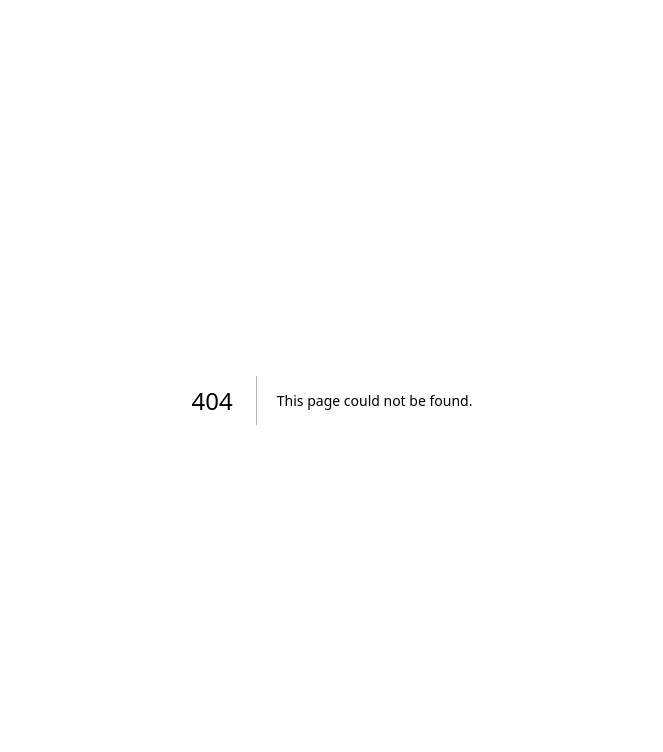
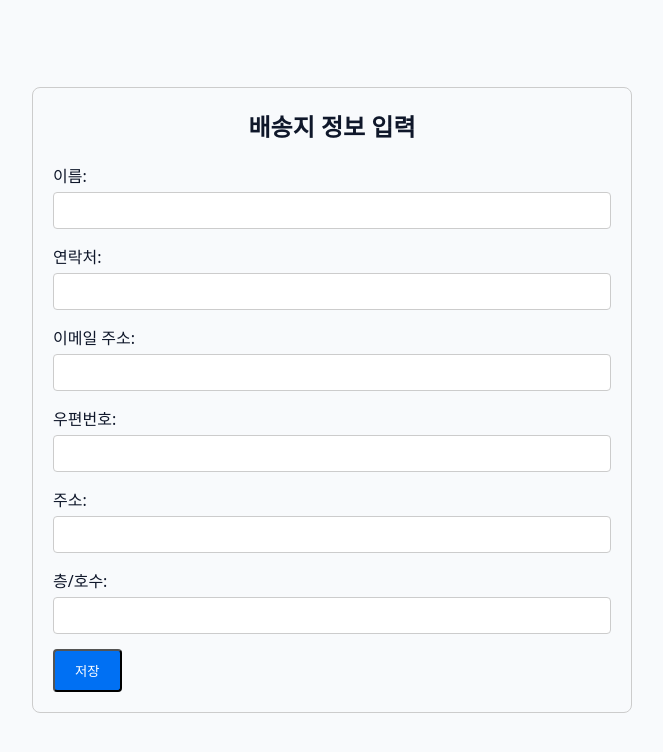
Before and after one commit to yohan-work/testsyncrepo, a Next.js app: page /shipping in a window 1280 px wide. Before the commit this address had no page. Shown: the top 752 px of the page, without its empty margins (308-971 px from the left). Built offline with nearby package versions, Linux system fonts and the light colour scheme.

Commit message:
feat: shipping-page-develop

```diff
--- /dev/null
+++ b/app/shipping/page.tsx
@@ -0,0 +1,128 @@
+"use client";
+
+import React, { useState } from 'react';
+import { useRouter } from 'next/navigation';
+
+const ShippingPage: React.FC = () => {
+  const router = useRouter();
+  const [formData, setFormData] = useState({
+    name: '',
+    contact: '',
+    email: '',
+    zip: '',
+    address: '',
+    floor: '',
+  });
+  const [error, setError] = useState('');
+
+  const handleChange = (e: React.ChangeEvent<HTMLInputElement>) => {
+    setFormData({
+      ...formData,
+      [e.target.name]: e.target.value,
+    });
+  };
+
+  const handleSubmit = async (e: React.FormEvent) => {
+    e.preventDefault();
+
+    // Basic validation
+    if (!formData.name || !formData.contact || !formData.email || !formData.zip || !formData.address) {
+      setError('All fields are required');
+      return;
+    }
+
+    // Clear error
+    setError('');
+
+    // Simulate data saving
+    console.log('Form data saved:', formData);
+
+    // Redirect to home page
+    router.push('/');
+  };
+
+  return (
+    <div style={{ display: 'flex', justifyContent: 'center', alignItems: 'center', height: '100vh' }}>
+      <div style={{ width: '100%', maxWidth: '600px', padding: '20px', border: '1px solid #ccc', borderRadius: '8px' }}>
+        <h1 style={{ fontSize: '24px', marginBottom: '20px', textAlign: 'center' }}>배송지 정보 입력</h1>
+        {error && <p style={{ color: 'red', marginBottom: '10px' }}>{error}</p>}
+        <form onSubmit={handleSubmit}>
+          <div style={{ marginBottom: '15px' }}>
+            <label htmlFor="name" style={{ display: 'block', marginBottom: '5px' }}>이름:</label>
+            <input
+              id="name"
+              name="name"
+              type="text"
+              value={formData.name}
+              onChange={handleChange}
+              required
+              style={{ width: '100%', padding: '10px', borderRadius: '4px', border: '1px solid #ccc' }}
+            />
+          </div>
+          <div style={{ marginBottom: '15px' }}>
+            <label htmlFor="contact" style={{ display: 'block', marginBottom: '5px' }}>연락처:</label>
+            <input
+              id="contact"
+              name="contact"
+              type="text"
+              value={formData.contact}
+              onChange={handleChange}
+              required
+              style={{ width: '100%', padding: '10px', borderRadius: '4px', border: '1px solid #ccc' }}
+            />
+          </div>
+          <div style={{ marginBottom: '15px' }}>
+            <label htmlFor="email" style={{ display: 'block', marginBottom: '5px' }}>이메일 주소:</label>
+            <input
+              id="email"
+              name="email"
+              type="email"
+              value={formData.email}
+              onChange={handleChange}
+              required
+              style={{ width: '100%', padding: '10px', borderRadius: '4px', border: '1px solid #ccc' }}
+            />
+          </div>
+          <div style={{ marginBottom: '15px' }}>
+            <label htmlFor="zip" style={{ display: 'block', marginBottom: '5px' }}>우편번호:</label>
+            <input
+              id="zip"
+              name="zip"
+              type="text"
+              value={formData.zip}
+              onChange={handleChange}
+              required
+              style={{ width: '100%', padding: '10px', borderRadius: '4px', border: '1px solid #ccc' }}
+            />
+          </div>
+          <div style={{ marginBottom: '15px' }}>
+            <label htmlFor="address" style={{ display: 'block', marginBottom: '5px' }}>주소:</label>
+            <input
+              id="address"
+              name="address"
+              type="text"
+              value={formData.address}
+              onChange={handleChange}
+              required
+              style={{ width: '100%', padding: '10px', borderRadius: '4px', border: '1px solid #ccc' }}
+            />
+          </div>
+          <div style={{ marginBottom: '15px' }}>
+            <label htmlFor="floor" style={{ display: 'block', marginBottom: '5px' }}>층/호수:</label>
+            <input
+              id="floor"
+              name="floor"
+              type="text"
+              value={formData.floor}
+              onChange={handleChange}
+              style={{ width: '100%', padding: '10px', borderRadius: '4px', border: '1px solid #ccc' }}
+            />
+          </div>
+          <button type="submit" style={{ padding: '10px 20px', backgroundColor: '#0070f3', color: '#fff', borderRadius: '4px', cursor: 'pointer' }}>저장</button>
+        </form>
+      </div>
+    </div>
+  );
+};
+
+export default ShippingPage;
--- a/package.json
+++ b/package.json
@@ -21,5 +21,10 @@
   "homepage": "https://github.com/yohan-work/testsyncrepo#readme",
   "dependencies": {
     "next": "^16.1.4"
+  },
+  "devDependencies": {
+    "@types/node": "25.4.0",
+    "@types/react": "19.2.14",
+    "typescript": "5.9.3"
   }
 }
```
Also changed, not shown: app/blog/page.tsx (added, +81 -0 lines), 1 other file (tests, documents, lock files or other folders).
